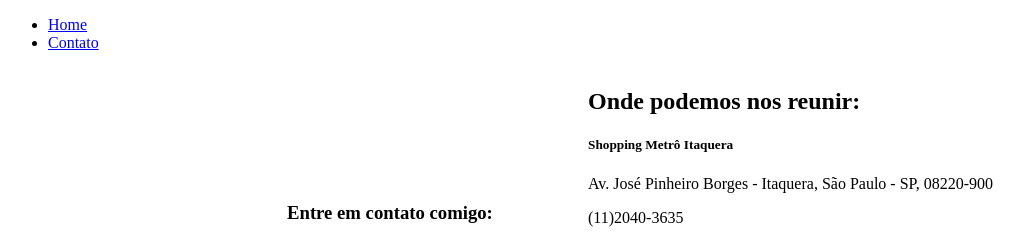
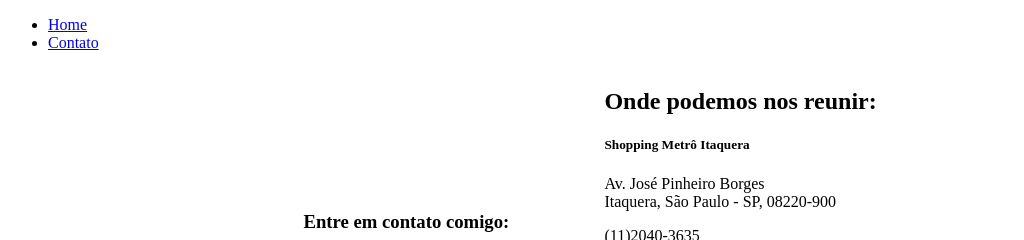
Before and after one commit to HellenSabo/Fundamentos-Web-FrontEnd, a plain HTML site: page contato.html in a window 1280 px wide. Shown: the top 240 px of the page, without its empty margins (0-1024 px from the left). Drawn offline with Linux system fonts and the light colour scheme.

Commit message:
Atualizando o HTML5 da página

```diff
--- a/contato.html
+++ b/contato.html
@@ -44,7 +44,8 @@
         <h5>Shopping Metrô Itaquera</h5>
     </p>
     <p>
-        Av. José Pinheiro Borges - Itaquera, São Paulo - SP, 08220-900
+        Av. José Pinheiro Borges<br>
+        Itaquera, São Paulo - SP, 08220-900
         </p>
         <p>(11)2040-3635</p>
         <p>http://www.shoppingitaquera.com.br/</p>
```
